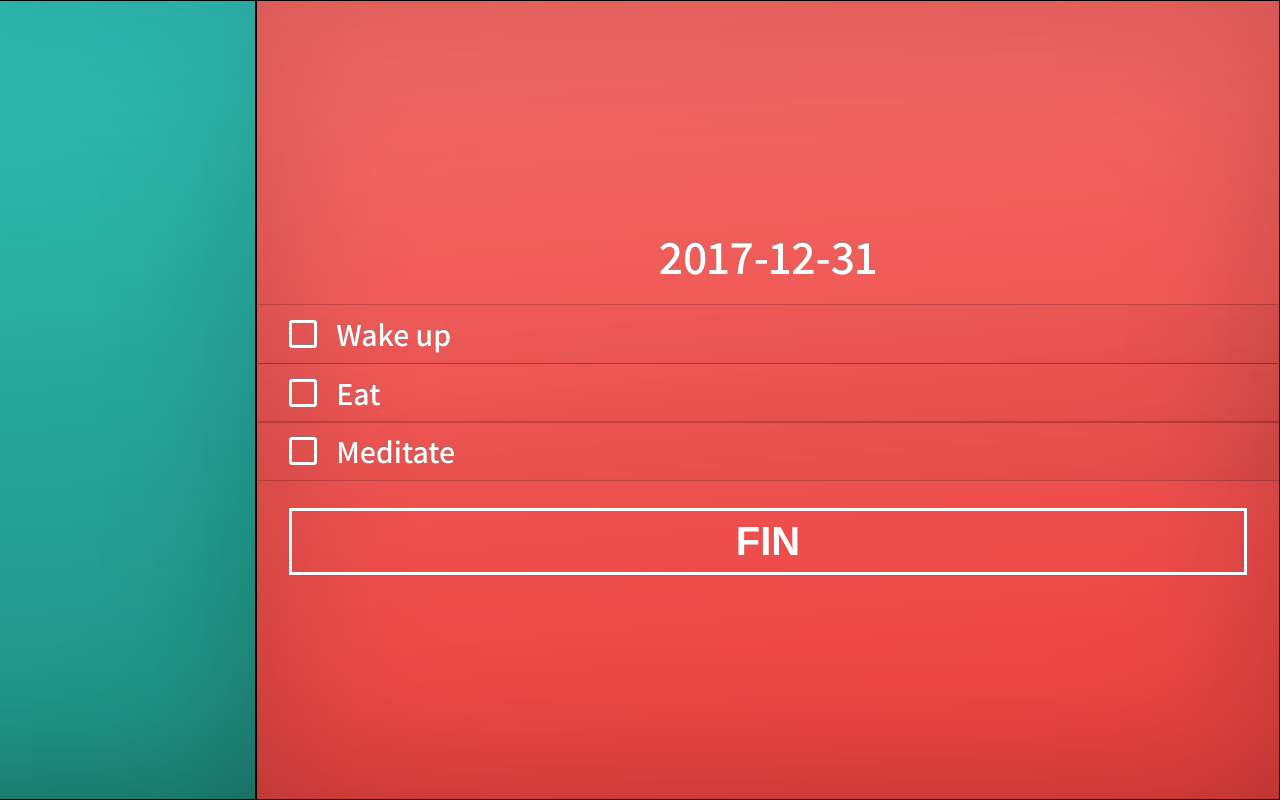
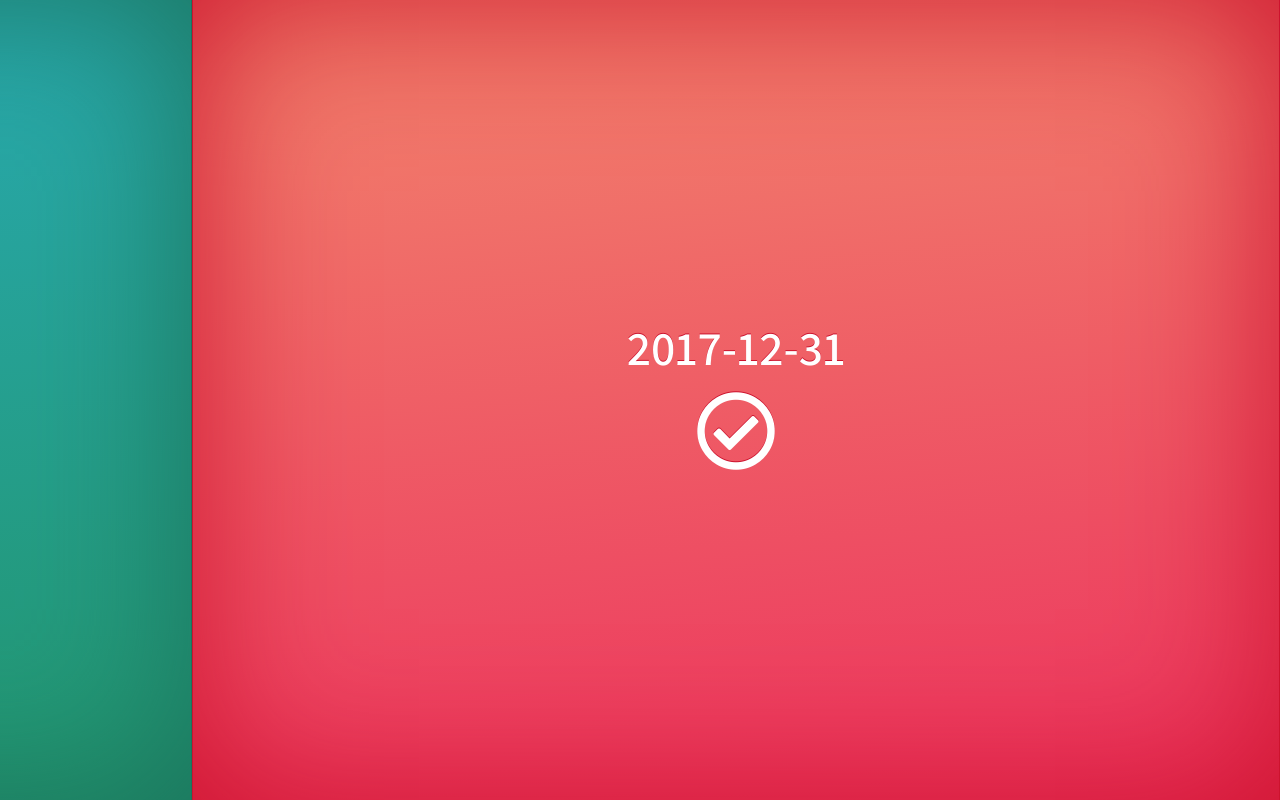
Before and after one commit to abattenb/finir, a Vue app: page /#/ in a window 1280 px wide. Built offline with nearby package versions, Linux system fonts and the light colour scheme.

Commit message:
Add Day component

```diff
--- a/src/common/utils.js
+++ /dev/null
@@ -1,16 +0,0 @@
-/* eslint-disable */
-// https://stackoverflow.com/questions/21646738/convert-hex-to-rgba
-const hexToRgb = (hex) => {
-  var c;
-  if(/^#([A-Fa-f0-9]{3}){1,2}$/.test(hex)){
-    c= hex.substring(1).split('');
-    if(c.length== 3){
-      c= [c[0], c[0], c[1], c[1], c[2], c[2]];
-    }
-    c= '0x'+c.join('');
-    return [(c>>16)&255, (c>>8)&255, c&255].join(',');
-  }
-  throw new Error('Bad Hex');
-}
-
-export default hexToRgb;
--- /dev/null
+++ b/src/components/Day.vue
@@ -0,0 +1,95 @@
+<template>
+  <div class="day" :style="bg()">
+    <div>
+      {{thisDay.date}}
+    </div>
+    <div class="icon">
+      <i class="far fa-check-circle" v-if="thisDay.complete"></i>
+      <i class="far fa-times" v-else></i>
+    </div>
+  </div>
+</template>
+<script>
+/* eslint-disable */
+import Color from 'color';
+
+export default {
+  name: 'day',
+  props: [
+    'thisDay',
+  ],
+  data() {
+    return {
+    }
+  },
+  created() {
+    console.log(this.thisDay);
+  },
+  methods: {
+    bg() {
+      let style= '';
+      if (this.thisDay.complete) {
+        const color = this.thisDay.color;
+        const high = color.rotate(10).lighten(0.1).string();
+        const low = color.rotate(-15).darken(0.1).string();
+        const dark = color.rotate(-10).darken(0.3).string();
+        const gradient = `linear-gradient(-185deg, ${high}, ${low})`;
+        style= `
+          background: ${gradient};
+          box-shadow: inset 0 0 10rem ${dark};
+          text-shadow: 0 -.075rem 0rem ${dark};
+          border-left: .1rem solid ${dark};
+          border-right: .1rem solid ${dark};`;
+      } else {
+        style= `
+          background: #E9E9E9;
+          border-left: .05rem solid #FFF;
+          border-right: .05rem solid #EEE;`;
+      }
+      return style;
+    },
+  },
+};
+</script>
+<style lang="scss">
+
+.day {
+  flex: 0 0 85vw;
+  display: flex;
+  flex-direction: column;
+  justify-content: center;
+  position: relative;
+  height: 100%;
+  text-align: center;
+  font-size: 3rem;
+  font-weight: 600;
+  color: white;
+  // border: .05rem solid black;
+  box-sizing: border-box;
+
+
+  & .icon {
+    font-size: 5rem;
+  }
+
+  &.today {
+    box-shadow: -.25rem 0 1.5rem 0 #444;
+    z-index: 1;
+
+    .list {
+      font-size: 2rem;
+      text-align: left;
+      margin: 1rem 0 1.75rem 0;
+
+      & .day {
+        border-top: .1rem solid rgba(0, 0, 0, .2);
+        border-bottom: .1rem solid rgba(0, 0, 0, .2);
+        padding: .5rem 2rem;
+        margin-bottom: -.1rem;
+        background: linear-gradient(-5deg, rgba(0,0,0,0.05), rgba(0,0,0,0));
+        cursor: pointer;
+      }
+    }
+  }
+}
+</style>
--- a/src/components/Timeline.vue
+++ b/src/components/Timeline.vue
@@ -1,6 +1,6 @@
 <template>
   <div class="timeline">
-    <div
+    <!-- <div
       :style="styles(timeline[0])"
       class="day today">
       <div>
@@ -9,20 +9,24 @@
         </div>
         <div class="list">
           <div
-            v-for="challenge in list"
-            :key="challenge.thing"
-            class="challenge">
+            v-for="day in list"
+            :key="day.name"
+            class="day">
             <i class="far fa-square"></i>
             &nbsp;
-            {{ challenge.name }}
+            {{ day.name }}
           </div>
         </div>
         <button class="fin">
           FIN
         </button>
       </div>
-    </div>
-    <div
+    </div> -->
+    <day
+      v-for="day in timeline"
+      :key="day.date"
+      :thisDay="day" />
+    <!-- <div
       v-for="day in notToday"
       :key="day.date"
       :style="styles(day)"
@@ -36,13 +40,14 @@
           <i class="far fa-times" v-else></i>
         </div>
       </div>
-    </div>
+    </div> -->
   </div>
 </template>
 
 <script>
-import hexToRGB from '@/common/utils';
 /* eslint-disable no-console */
+import Color from 'color';
+import day from './Day';
 
 export default {
   name: 'timeline',
@@ -57,27 +62,27 @@ export default {
         {
           date: '2017-12-31',
           complete: true,
-          color: '#ef5350',
+          color: Color('#ef5350'),
         },
         {
           date: '2017-12-30',
           complete: true,
-          color: '#26A69A',
+          color: Color('#26A69A'),
         },
         {
           date: '2017-12-29',
           complete: false,
-          color: '#7E57C2',
+          color: Color('#7E57C2'),
         },
         {
           date: '2017-12-28',
           complete: false,
-          color: '#2196F3',
+          color: Color('#2196F3'),
         },
         {
           date: '2017-12-27',
           complete: true,
-          color: '#FFA726',
+          color: Color('#FFA726'),
         },
       ],
     };
@@ -85,16 +90,19 @@ export default {
   created() {
   },
   methods: {
-    styles(day) {
-      const opacity = (day.complete ? 1.0 : 0.1);
-      const color = hexToRGB(day.color);
-      return `background-color: rgba(${color},${opacity})`;
+    styles(thisDay) {
+      const color = thisDay.color;
+      console.log(color);
+      return `background-color: ${color.rgb().fade(0.0).string()}`;
     },
   },
   computed: {
     notToday() {
       return this.timeline.slice(1, this.timeline.length);
     },
+  },
+  components: {
+    day,
   },
 };
 </script>
@@ -108,55 +116,6 @@ export default {
   overflow-y: hidden;
 }
 
-.day {
-  flex: 0 0 80vw;
-  display: flex;
-  position: relative;
-  height: 100%;
-  text-align: center;
-  font-size: 3rem;
-  font-weight: 600;
-  color: white;
-  box-shadow: inset 0 0 10rem rgba(0, 0, 0, .2);
-  text-shadow: 0 -.05rem 0rem #777;
-  border: .05rem solid black;
-  box-sizing: border-box;
-
-  &:before {
-    content: '';
-    height: 100%;
-    width: 100%;
-    position: absolute;
-    background: linear-gradient(-5deg, rgba(0,0,0,0.25), rgba(255,255,255,0.3));
-    mix-blend-mode: overlay;
-    pointer-events: none;
-    z-index: 1;
-  }
-
-  & > div {
-    width: 100%;
-    margin: auto 0;
-  }
-
-  & .icon {
-    font-size: 5rem;
-  }
-
-  .list {
-    font-size: 2rem;
-    text-align: left;
-    margin: 1rem 0 1.75rem 0;
-
-    & .challenge {
-      border-top: .1rem solid rgba(0, 0, 0, .2);
-      border-bottom: .1rem solid rgba(0, 0, 0, .2);
-      padding: .5rem 2rem;
-      margin-bottom: -.1rem;
-      background: linear-gradient(-5deg, rgba(0,0,0,0.05), rgba(0,0,0,0));
-      cursor: pointer;
-    }
-  }
-}
 
 .fin {
   display: block;
```
Also changed, not shown: package.json (+11 -10 lines), 1 other file (tests, documents, lock files or other folders).
